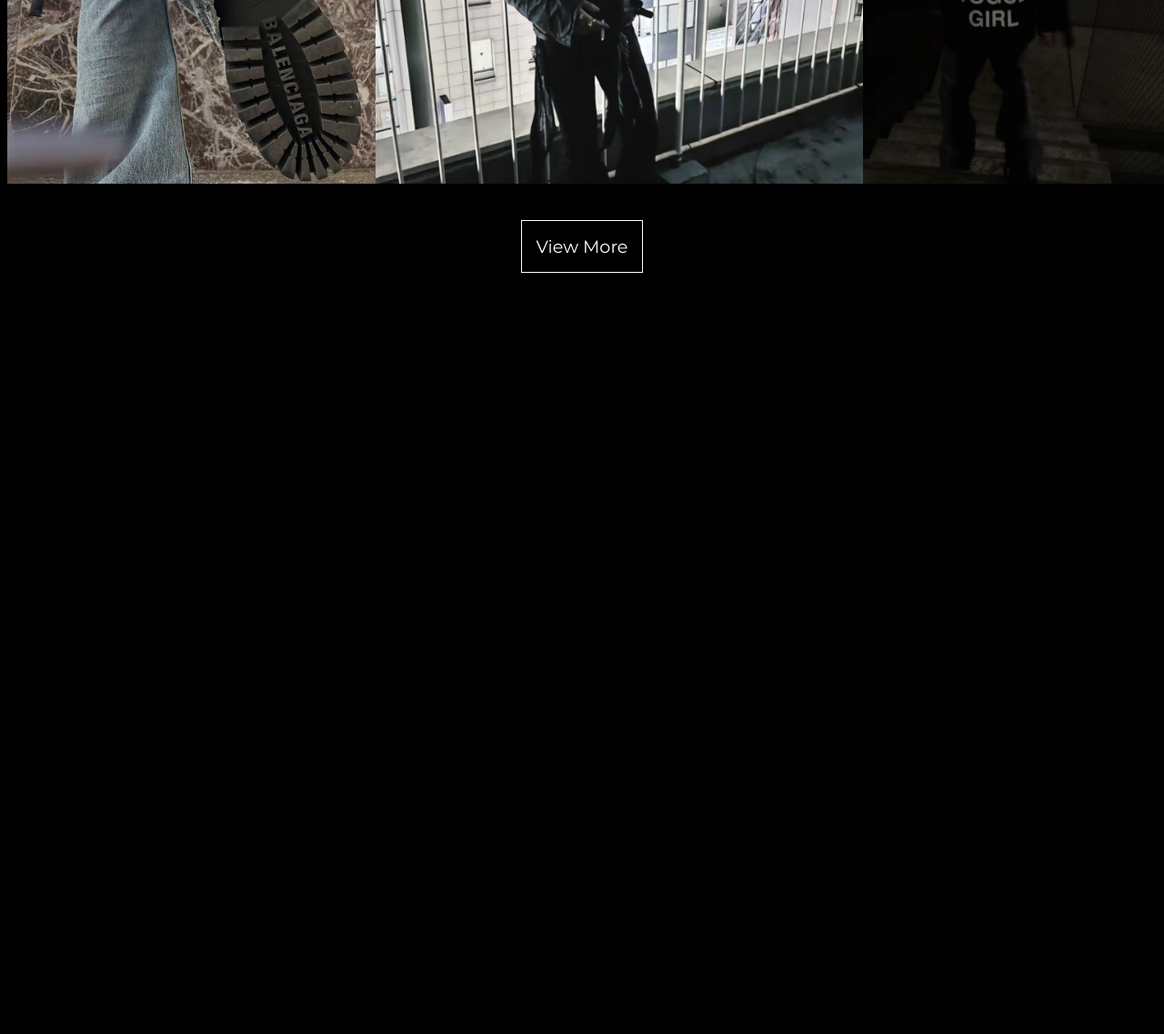
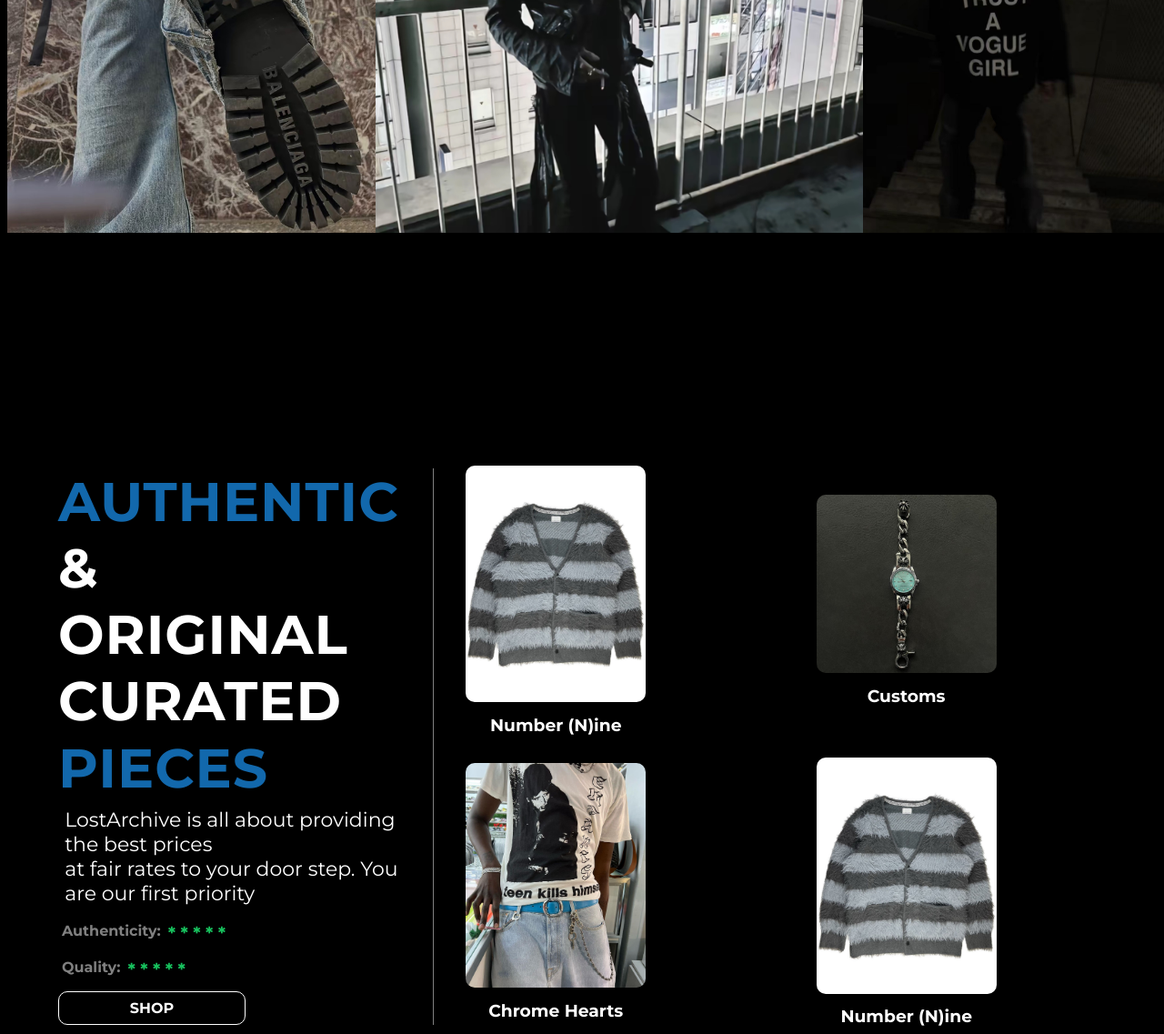
Before and after one commit to persona-mp3/practice05, a website: page pages/home.html in a window 1280 px wide. Shown: the part 889-2026 px from the top of the page at 91% size. Before the commit the page ends 1189 px from the top, so only its background shows below. Drawn offline with nearby package versions, Linux system fonts and the light colour scheme; a web font is replaced by a local one.

Commit message:
new pages

```diff
--- a/css/home.css
+++ b/css/home.css
@@ -28,7 +28,7 @@
 }
 
 html{
-    scroll-behavior:smooth;
+    scroll-behavior: smooth;
 }
 
 body{
@@ -41,7 +41,7 @@
     font-family: 'Montserrat', sans-serif;
     font-size: 16px;
     align-items: center;
-    gap: 2rem;
+    gap: 3rem;
     overflow-x: hidden;
 }
 
@@ -53,6 +53,7 @@
     position: sticky;
     background-color: black;
     backdrop-filter: blur(5px);
+    z-index: 1;
     /* border: 1px solid */
 }
 
@@ -174,25 +175,20 @@
     display: flex;
     place-content: center;
     align-self: center;
-    /* border: 1px solid yellow; */
 }
 
 .nav-link a{
     font-size:largeR;
-    /* font-weight: light; */
-    /* border: 1px solid; */
     padding: .2rem;
 }
 
 .active{
-    /* border: 1px solid white; */
     font-size: small;
     font-weight: bold;
     color: var(--active)
 }
 
 .hero-section{
-    /* border: 1px solid; */
     width: 100%;
     display: flex;
     justify-content: center;
@@ -203,7 +199,6 @@
 }
 
 .action-btn-container, .description-container{
-    /* border: 2px solid saddlebrown; */
     width: 50%;
 }
 
@@ -217,22 +212,25 @@
 }
 
 .action-link{
-    font-size: 25px;
-    line-height: 122.8%;
+    padding: 1.4rem;
     border: 1px solid;
-    padding: 1rem;
+    margin-top: .5rem;
+    border-radius: 10px;
+    width: 50%;
+    text-align: center;
+    font-weight: bold;
+    text-transform: uppercase;
+
 }
 
 .description-container{
-    /* width: 75%; */
     width: 420px;
-    /* height: 211px; */
     height: auto;
     border: 1px solid transparent
 
 }
 
-.description-container h1{
+h1{
     line-height: 122.8%;
     letter-spacing: 0.06rem;
     font-size: 60px;
@@ -245,44 +243,10 @@
     /* border: 2px solid red; */
 }
 
-.text{
-    overflow: hidden;
-    height: 80px;
-    /* border: 1px solid */
+#fashion{
+    color: var(--highlight)
 }
 
-.text:hover .letter,
-.text.play .letter{
-    transform: translateY(-100%)
-};
-
-.text .block.last-child {
-    color: white;
-}
-
-.text .letter{
-    display: inline-block;
-    transition: transform 0.6s cubic-bezier(0.76, 0, 0.24, 1)
-}
-
-.letter:nth-child(1){
-    transition-delay: 0s;
-}
-.letter:nth-child(2){
-    transition-delay: 0.03s;
-}
-.letter:nth-child(3){
-    transition-delay: 0.06s;
-}
-.letter:nth-child(4){
-    transition-delay: 0.09s;
-}
-.letter:nth-child(5){
-    transition-delay: 0.12s;
-}
-.letter:nth-child(6){
-    transition-delay: 0.15s;
-}
 .image-container{
     display: flex;
     flex-direction: row;
@@ -302,14 +266,101 @@
     transition: 0.6s ease-in ;
     cursor: pointer
 }
-.view-more{
-    border: 1px solid;
+
+.shop-container{
     display: flex;
-    place-content: center;
-    padding: .2rem;
+    width: 90%;
+    justify-content: space-evenly;
+    align-items: center;
+    gap: 1rem;
+    margin-top: 12rem;
 }
 
-.view-more a{
+.child-01{
+    border-right: 1px solid grey;
+    display: flex;
+    flex-direction: column;
+    text-align: left;
+    width: 40%;
+}
+
+.text{
+    font-size: 22px;
+    text-align: left;
+    padding: 0.45rem;
+}
+
+#rating{
+    color: var(--active);
     font-size: larger;
-    padding: .8rem;
+    font-weight: bold;
+    margin-left: .5rem;
+    text-align: center;
+    align-self: center;
 }
+
+#grey-out{
+    color: grey;
+    display: flex;
+    align-self: flex-start;
+    margin-top: 0.45rem;
+    padding: 0.25rem;
+    font-weight: bold;
+}
+
+.grid-container{
+    display: grid;
+    grid-template-columns: repeat( 2, 1fr);
+    grid-template-rows: repeat(2, 1fr);
+    column-gap: 3rem;
+    row-gap: .5rem;
+    width: 70%;
+    z-index: -1;
+}
+
+
+.child-02 .shop-card{
+    display: flex;
+    flex-direction: column;
+    justify-content: center;
+    align-items: center;
+    gap: .85rem;
+    position: relative;
+    padding: .5rem;
+    width: 70%;
+    z-index: -1;
+}
+
+.img-holder{
+    display: flex;
+    width: 90%;
+    position: relative;
+    place-content: center;
+}
+.img-holder img{
+    max-width: 100%;
+    border-radius: 10px;
+
+}
+
+.shop-link{
+    padding: .5rem;
+    border: 1px solid;
+    margin-top: .5rem;
+    border-radius: 10px;
+    width: 50%;
+    text-align: center;
+    font-weight: bold;
+}
+
+@media (max-width: 800px){
+    .shop-container{
+        flex-wrap: wrap;
+        gap: 2rem;
+        padding: 0;
+        justify-content: center;
+    }
+    .child-01{
+        border-right: 1px solid transparent;
+    }
+}
--- a/js/main.js
+++ b/js/main.js
@@ -1,9 +1,18 @@
+const navLinks = document.querySelectorAll('.link');
+navLinks.forEach((link) => {
+    link.addEventListener('click', ()=>{
+        navLinks.forEach(link => link.classList.remove('active'));
+        link.classList.add('active')
+    });
+
+    // link.addEventListener('')
+});
+
 document.addEventListener('DOMContentLoaded', () => {
     gsap.registerPlugin(ScrollTrigger);
 
 })
 
-// gsap.from('.image-container', {duration: 3.5, x: '400%', ease: 'expo'});
 gsap.from('.image-container', {
     scrollTrigger : {
         trigger: '.image-container',
@@ -15,29 +24,3 @@
     x: '-300%',
     ease: 'expo'
 });
-
-let elements = document.querySelectorAll('.text');
-elements.forEach((element) => {
-    //get inner text
-    const innerText = element.innerText
-    element.innerHTML = ''; //?
-
-    let textContainer = document.createElement('div');  //create div element for each word
-    textContainer.classList.add('block');       //add block class to each div for each letter
-
-
-    for (let character of innerText) {
-        let span = document.createElement('span');
-        span.innerText = character.trim() === ""?"/xa0" : character;
-        span.classList.add('letter');
-
-        textContainer.appendChild(span);
-
-    }
-
-    element.appendChild(textContainer);
-    element.appendChild(textContainer.cloneNode(true));
-});
-
-elements.addEventListener('mouseover', () => {
-    element.classList.remove('play')})
--- a/pages/home.html
+++ b/pages/home.html
@@ -16,10 +16,10 @@
 
             <div class="caption"><h1>LostArchives</h1></div>
             <div class="nav-link-container">
-                <li class="nav-link"><a href="#" class="active">Home</a></li>
-                <li class="nav-link"><a href="#">Shop</a></li>
-                <li class="nav-link"><a href="#">Library</a></li>
-                <li class="nav-link"><a href="#">About Us</a></li>
+                <li class="nav-link"><a class='link' href="#" class="active">Home</a></li>
+                <li class="nav-link"><a class='link'href="#shop">Shop</a></li>
+                <li class="nav-link"><a class='link'href="#library">Library</a></li>
+                <li class="nav-link"><a class='link'href="#about">About Us</a></li>
             </div>
         </div>
         <div class="login-container">
@@ -52,7 +52,57 @@
         <img src="/images/vouge.jpg" alt="Never trust a vougue girl">
     </div>
 
-    <div class="view-more"><a href="#">View More</a></div>
+    <!-- <div class="view-more"><a href="#">View More</a></div> -->
+
+
+    <div class="shop-container" id="shop">
+        <div class="inspiration-text child-01" >
+            <h1>
+                <span id="fashion">AUTHENTIC</span> & <br>ORIGINAL <br> CURATED <span id="fashion">PIECES</span>
+            </h1>
+
+            <p class="text">LostArchive is all about providing the best prices <br>at fair rates to your door step. You are our first <span >priority</span></p>
+
+            <p id="grey-out">Authenticity: <span id="rating"> * * * * *</span></p>
+            <p id="grey-out">Quality: <span id="rating"> * * * * *</span></p>
+
+            <a href="#" class=" shop-link">SHOP</a>
+
+
+        </div>
+
+        <div class="grid-container child-02">
+
+            <div class="shop-card">
+                <div class="img-holder"><img src="/images/number-nine-cardigan.jpg" alt="Number (N)ine fur cardigan"></div>
+
+                <h3>Number (N)ine</h3>
+            </div>
+            <div class="shop-card">
+                <div class="img-holder"><img src="/images/chromeWatch.jpg" alt="Number (N)ine fur cardigan"></div>
+
+                <h3>Customs</h3>
+            </div>
+
+            <div class="shop-card">
+                <div class="img-holder"><img src="/images/bolbol.jpg" alt="Chrome hearts"></div>
+
+                <h3>Chrome Hearts</h3>
+            </div>
+
+            <div class="shop-card">
+                <div class="img-holder"><img src="/images/number-nine-cardigan.jpg" alt="Number (N)ine fur cardigan"></div>
+
+                <h3>Number (N)ine</h3>
+
+                <!-- <a href="#" class="action-link shop-link">SHOP</a> -->
+            </div>
+
+
+        </div>
+    </div>
+
+
 </body>
     <script>
         document.body.classList.add('js-loading');
```
Also changed, not shown: pages/index.html (+1 -10 lines), figma-docs/Screenshot 2025-01-07 001033.png (added), figma-docs/Screenshot 2025-01-07 001039.png (added), figma-docs/Screenshot 2025-01-07 001045.png (added), images/bolbol.jpg (added), images/chrome-hoodie.jpg (added), images/chromeWatch.jpg (added), images/number-nine-cardigan.jpg (added).
